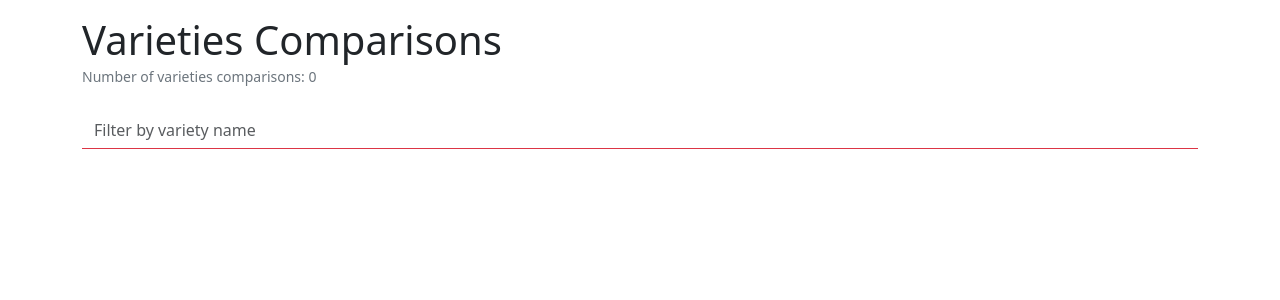
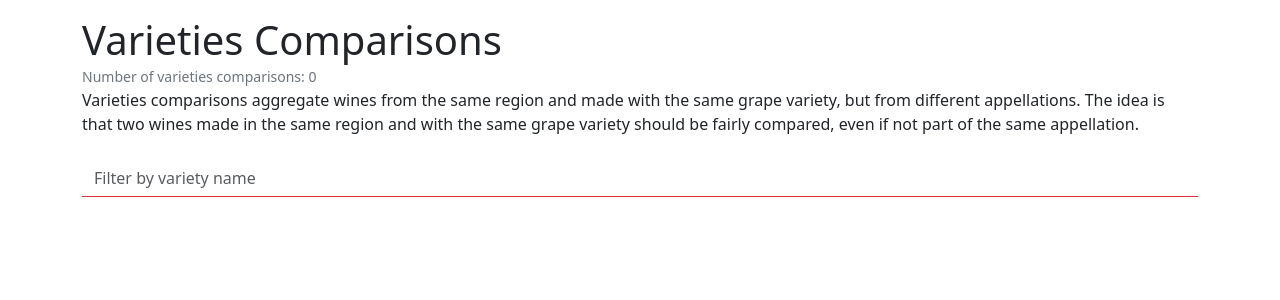
Before and after one commit to AGReATWine/agreatwine-web, a Flask app: page /slc in a window 1280 px wide. Shown: the part 66-366 px from the top of the page. Run offline with Flask 3, Linux system fonts and the light colour scheme; data that the repository does not hold is empty; some libraries are stand-ins or nearby versions.

Commit message:
fiano di avellino docg

```diff
--- a/templates/comparisons.html.j2
+++ b/templates/comparisons.html.j2
@@ -54,6 +54,7 @@
     {% elif request.path == '/tlc'%}
         <h1 class="bd-title mb-0">Regional Comparisons</h1>
         <small class="text-secondary">Number of regional comparisons: {{ count }}</small>
+        <p>Regional comparisons are not fair in the sense advocated in this website, and are provided just for the sake of completeness and only for some (smaller) regions.</p>
         <div class="form-group mt-4 mb-0">
             <input type="text" class="form-control border-0 rounded-0 border-bottom border-danger" id="filterInput" placeholder="Filter by comparison name">
         </div>
@@ -72,6 +73,7 @@
     {% else %}
         <h1 class="bd-title mb-0">Varieties Comparisons</h1>
         <small class="text-secondary">Number of varieties comparisons: {{ count }}</small>
+        <p>Varieties comparisons aggregate wines from the same region and made with the same grape variety, but from different appellations. The idea is that two wines made in the same region and with the same grape variety should be fairly compared, even if not part of the same appellation.</p>
         <div class="form-group mt-4 mb-0">
             <input type="text" class="form-control border-0 rounded-0 border-bottom border-danger" id="filterInput" placeholder="Filter by variety name">
         </div>
```
